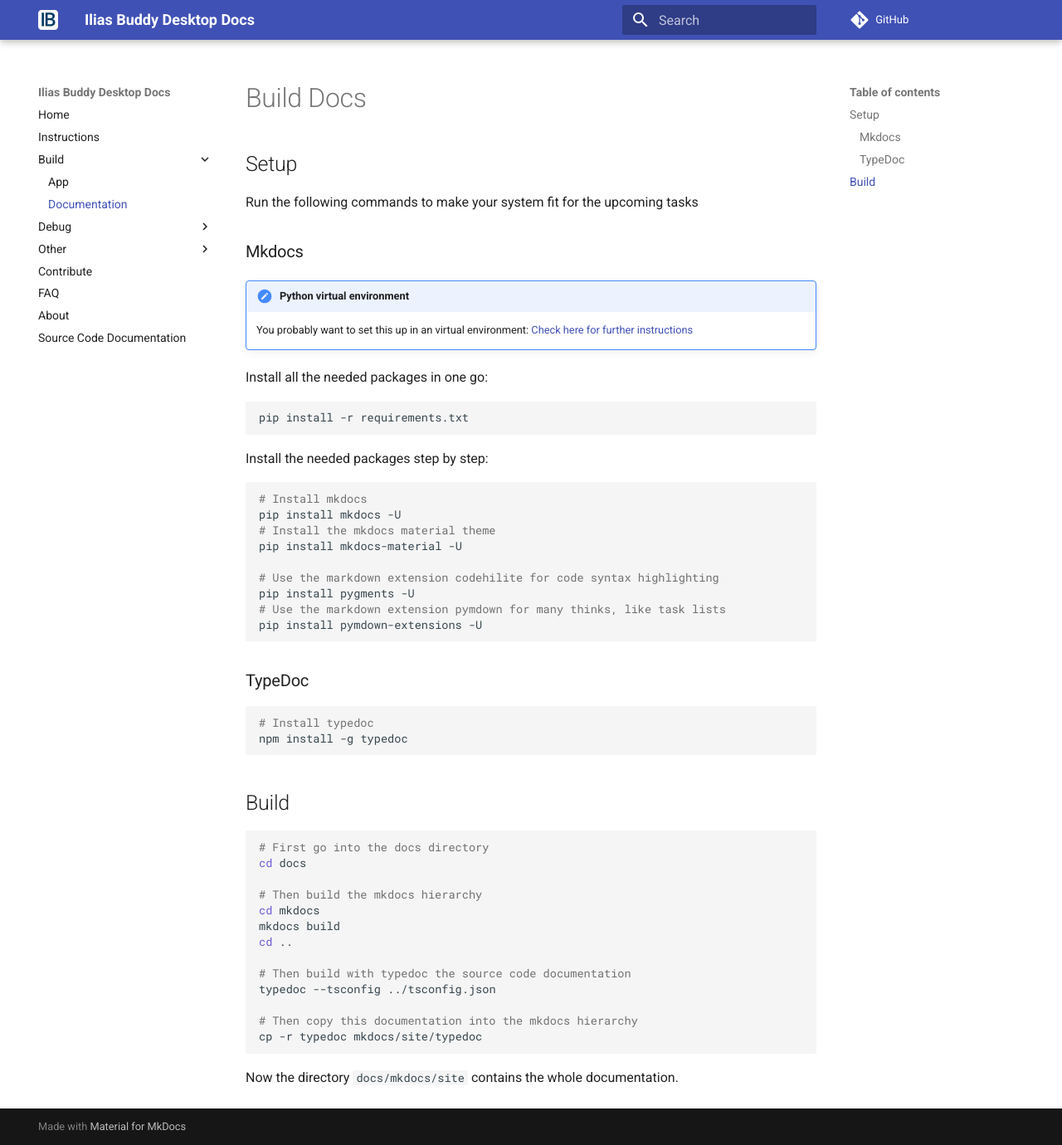
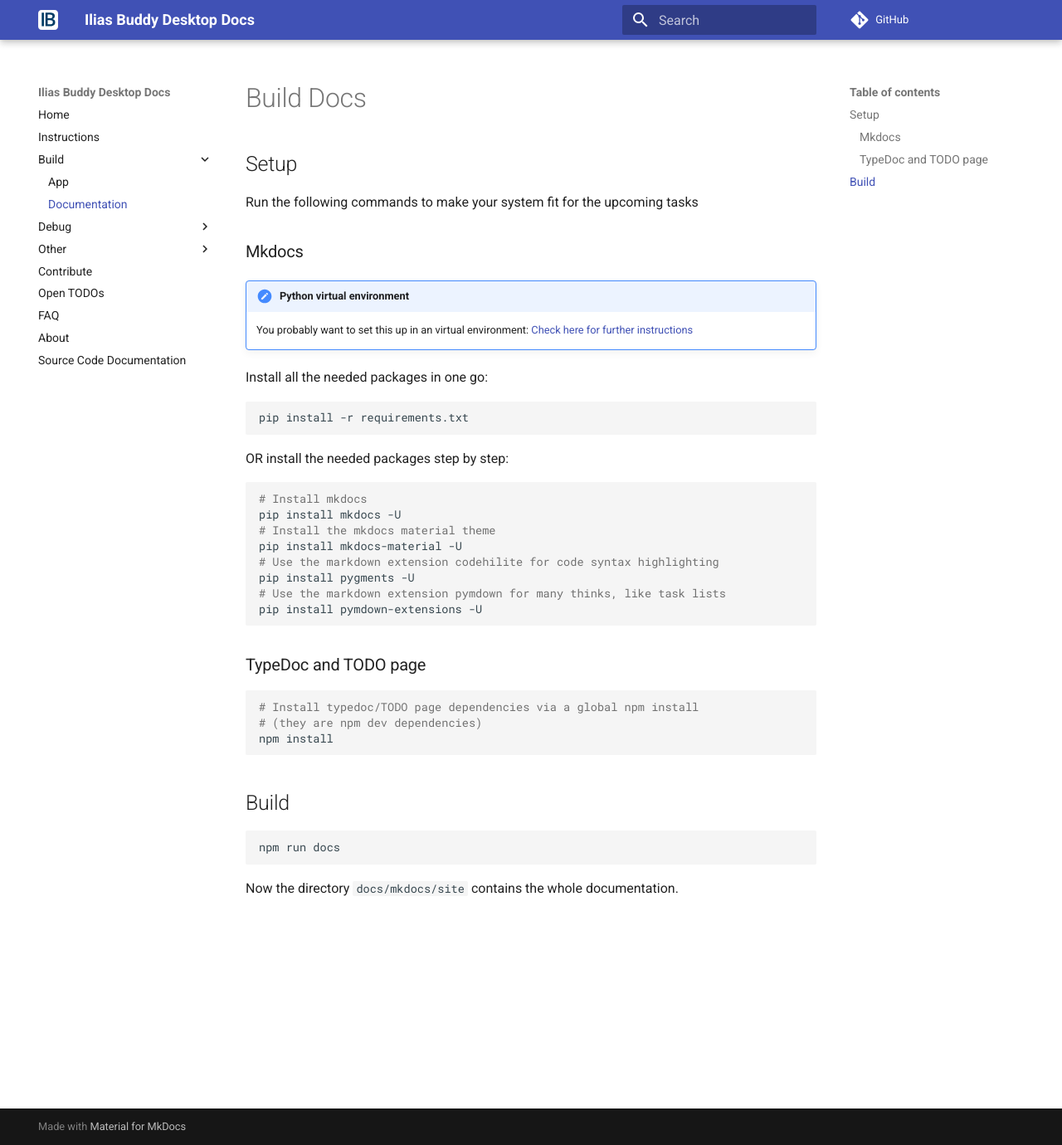
Before and after one commit to AnonymerNiklasistanonym/IliasBuddyDesktop, an MkDocs documentation site: the page built from docs/docs/build-docs.md, in a window 1280 px wide and 1380 px high. Shown: the whole window at 83% size. Built offline with MkDocs 1.6.1 and Material for MkDocs 9.7.7, drawn with Linux system fonts in a browser that asks for light colours; comment, search, counter and statistics services are not loaded.

Commit message:
Added todo page to docs

````diff
--- a/docs/docs/build-docs.md
+++ b/docs/docs/build-docs.md
@@ -15,43 +15,31 @@
 pip install -r requirements.txt
 ```
 
-Install the needed packages step by step:
+OR install the needed packages step by step:
 
 ```sh
 # Install mkdocs
 pip install mkdocs -U
 # Install the mkdocs material theme
 pip install mkdocs-material -U
-
 # Use the markdown extension codehilite for code syntax highlighting
 pip install pygments -U
 # Use the markdown extension pymdown for many thinks, like task lists
 pip install pymdown-extensions -U
 ```
 
-### TypeDoc
+### TypeDoc and TODO page
 
 ```sh
-# Install typedoc
-npm install -g typedoc
+# Install typedoc/TODO page dependencies via a global npm install
+# (they are npm dev dependencies)
+npm install
 ```
 
 ## Build
 
 ```sh
-# First go into the docs directory
-cd docs
-
-# Then build the mkdocs hierarchy
-cd mkdocs
-mkdocs build
-cd ..
-
-# Then build with typedoc the source code documentation
-typedoc --tsconfig ../tsconfig.json
-
-# Then copy this documentation into the mkdocs hierarchy
-cp -r typedoc mkdocs/site/typedoc
+npm run docs
 ```
 
 Now the directory `docs/mkdocs/site` contains the whole documentation.
--- a/docs/mkdocs.yml
+++ b/docs/mkdocs.yml
@@ -21,6 +21,7 @@
     - Set env variables: other-set-env-variables.md
     - Python virtualenv: other-python-virtualenv.md
 - Contribute: contribute.md
+- Open TODOs: open-todos.md
 - FAQ: faq.md
 - About: about.md
 - Source Code Documentation: typedoc/globals.html
--- a/modules/Settings/RENDERER/templates/templateCronJob.hbs
+++ b/modules/Settings/RENDERER/templates/templateCronJob.hbs
@@ -1,3 +1,4 @@
+{{!-- TODO HBS test comment + Check to explain certain code - Add helper --}}
 <li class="settings-entry settings-entry-cron-job">
     {{> partialTitleAndDescription }}
     {{> partialValueCronJob }}
--- a/package.json
+++ b/package.json
@@ -16,7 +16,9 @@
     "docs": "cd docs && sh build.sh",
     "test": "npm run test-standard && npm run test-tslint && node tests/test.js",
     "test-standard": "./node_modules/.bin/standard --fix ./index.js ./main.js ./modules/**/*.js ./js/**/*.js ./tests/**/*.js",
-    "test-tslint": "./node_modules/.bin/tslint --fix -c ./tslint.json -p ./tsconfig.json"
+    "test-tslint": "./node_modules/.bin/tslint --fix -c ./tslint.json -p ./tsconfig.json",
+    "typedoc": "./node_modules/.bin/typedoc --tsconfig ./tsconfig.json",
+    "todo-page": "node ./docs/createTodoPage.js"
   },
   "devDependencies": {
     "@types/auto-launch": "^5.0.0",
@@ -24,6 +26,7 @@
     "@types/node-notifier": "0.0.28",
     "electron": "^4.0.1",
     "electron-builder": "^20.38.4",
+    "leasot": "^7.0.0-rc.7",
     "standard": "^12.0.1",
     "tslint": "^5.12.0",
     "typedoc": "^0.14.0",
--- a/tsconfig.json
+++ b/tsconfig.json
@@ -21,9 +21,9 @@
     "typedocOptions": {
       "ignoreCompilerErrors": true,
       "mode": "file",
-      "out": "./site/typedoc",
+      "out": "./docs/site/typedoc",
       "name": "Ilias Buddy Desktop",
-      "readme": "./DOCS_README_TYPEDOC.md",
+      "readme": "./docs/DOCS_README_TYPEDOC.md",
       "verbose": true
     }
   }
````
Also changed, not shown: docs/createTodoPage.js (added, +48 -0 lines), docs/docs/contribute.md (+2 -0 lines), docs/docs/index.md (+4 -0 lines), docs/docs/open-todos.md (added, +48 -0 lines), index.html (+4 -4 lines), index.js (+2 -5 lines), test.md (added, +46 -0 lines), 2 other files.
